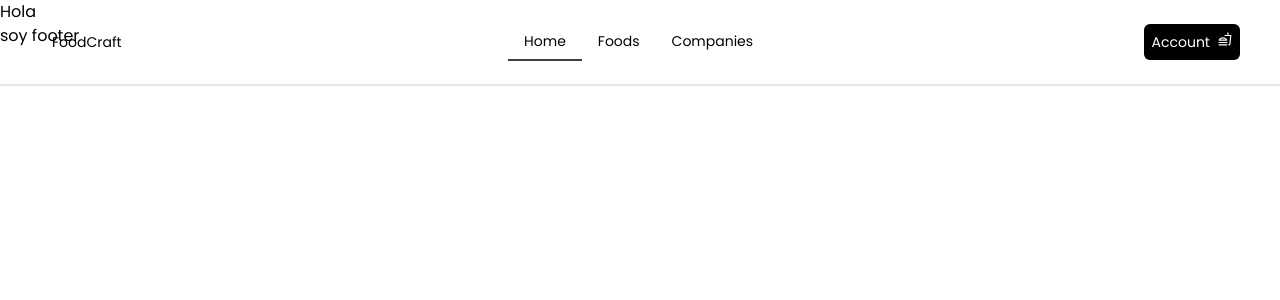
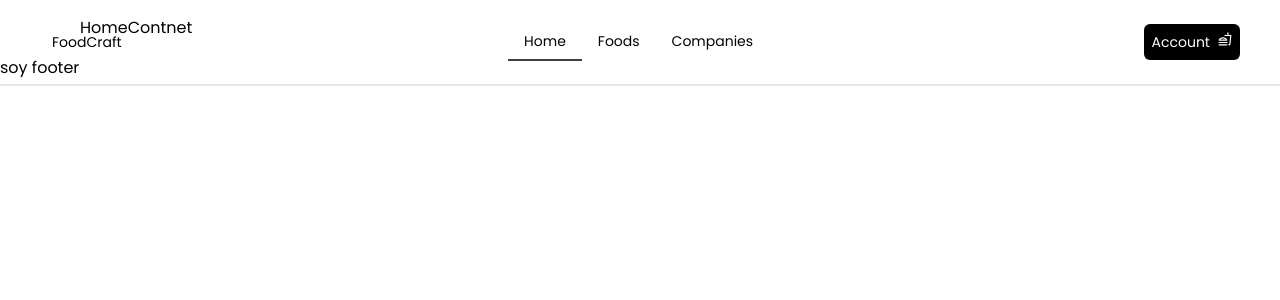
Before and after one commit to BnjmStd/FoodDraftDb-, a Next.js app: page / in a window 1280 px wide. Shown: the top 300 px of the page. Built offline with nearby package versions, Linux system fonts and the light colour scheme.

Commit message:
home edit

```diff
--- a/src/app/Foods/page.tsx
+++ /dev/null
@@ -1,19 +0,0 @@
-'use client'
-
-import CardSeccion from "@/ui/components/card/CardSeccion";
-import Header from "@/ui/components/Header";
-import SearchInputFoods from "@/ui/components/SeccionFoods/SeccionFoods";
-import HomeLayout from "@/ui/layout/HomeLayout";
-
-export default function Foods() {
-
-    return (
-        <HomeLayout>
-            <div className="pt-40 border-2 rounded-md border-red-800">
-                <Header />
-            </div>
-            <SearchInputFoods />
-            <CardSeccion />
-        </HomeLayout>
-    )
-}
--- a/src/app/page.tsx
+++ b/src/app/page.tsx
@@ -1,14 +1,81 @@
 'use client'
 
+import CardSeccion from "@/ui/components/card/CardSeccion";
+
 /* components */
-import HomeLayout from "@/ui/layout/HomeLayout"
+import Footer from "@/ui/components/footer/Footer";
+import Spinner from "@/ui/components/loading/Spinner";
+import Hero from "@/ui/components/nav/Hero";
+import SearchInputFoods from "@/ui/components/SeccionFoods/SeccionFoods";
 
-export default function Home() {
+/* react */
+import {
+    lazy,
+    Suspense,
+    useState
+} from "react"
+
+const HomeContent = () => {
+    return (
+        <h1>HomeContnet</h1>
+    )
+}
+
+const FoodContent = () => {
     return (
         <>
-            <HomeLayout>
-                <h1>Hola</h1>
-            </HomeLayout>
+            <SearchInputFoods />
+            <CardSeccion />
         </>
     )
 }
+
+const CompanieContent = () => {
+    return (
+        <>
+            <h1>Hola</h1>
+        </>
+    )
+}
+
+const ContentComponent = ({
+    type
+}: {
+    type: string
+}) => {
+    switch (type) {
+        case '/':
+            return <HomeContent />
+        case '/Foods':
+            return <FoodContent />
+        default:
+            return <div>Contenido no encontrado.</div>;
+    }
+};
+
+const LazyContentComponent = lazy(() => Promise.resolve({ default: ContentComponent }));
+
+const MainContent = ({
+    content
+}: {
+    content: string
+}) => (
+    <div className="ml-16 p-4">
+        <Suspense fallback={<Spinner />}>
+            <LazyContentComponent type={content} />
+        </Suspense>
+    </div>
+);
+
+export default function Home() {
+
+    const [content, setContent] = useState('/')
+
+    return (
+        <>
+            <Hero setContent={setContent} />
+            <MainContent content={content} />
+            <Footer />
+        </>
+    )
+}
--- a/src/ui/components/nav/Hero.tsx
+++ b/src/ui/components/nav/Hero.tsx
@@ -6,7 +6,11 @@ import Nav from "./Nav";
 import Link from "next/link";
 import "./HeroStyle.css"
 
-export default function hero () {
+export default function hero ({
+    setContent
+} : {
+    setContent: React.Dispatch<React.SetStateAction<string>>
+}) {
 
     const [isOpen, setIsOpen] = useState(false);
 
@@ -21,7 +25,7 @@ export default function hero () {
             justify-between  text-black z-40 border-b-2 text-sm"
         >
             <Logo />
-            <Nav />
+            <Nav setContent={setContent} />
 
             <div className="flex sm:hidden">
                 <button
--- a/src/ui/components/nav/Nav.tsx
+++ b/src/ui/components/nav/Nav.tsx
@@ -1,4 +1,3 @@
-import Link from "next/link";
 import {
     useEffect,
     useRef,
@@ -7,7 +6,11 @@ import {
 
 import { usePathname } from 'next/navigation'
 
-export default function Nav() {
+export default function Nav({
+    setContent
+} : {
+    setContent: React.Dispatch<React.SetStateAction<string>>
+}) {
 
     const SECCION = ["Home", "Foods", "Companies"]
 
@@ -15,8 +18,10 @@ export default function Nav() {
 
     const [activeIndex, setActiveIndex] = useState<number | null>(namePath > 0 ? namePath : 0);
 
-    const handleSetActive = (index: number) => {
+    const handleSetActive = (index: number, content: string) => {
         setActiveIndex(index);
+        console.log(content)
+        setContent(content)
     };
 
     return (
@@ -29,13 +34,14 @@ export default function Nav() {
                 >
                     {SECCION.map((item, index) => (
                         <li key={index}>
-                            <Link
-                                href={`${index == 0 ? "/" : `/${item}`}`}
-                                onClick={() => handleSetActive(index)}
+                            <a
+                                //href={`${index == 0 ? "/" : `/${item}`}`}
+                                href="#"
+                                onClick={() => handleSetActive(index, index == 0 ? "/" : `/${item}`)}
                                 className={activeIndex === index ? "underline-custom" : ""}
                             >
                                 {item}
-                            </Link>
+                            </a>
                         </li>
                     ))}
                 </ul>
```
Also changed, not shown: src/app/admin/page.tsx (renamed from src/app/user/page.tsx, +7 -2 lines).
